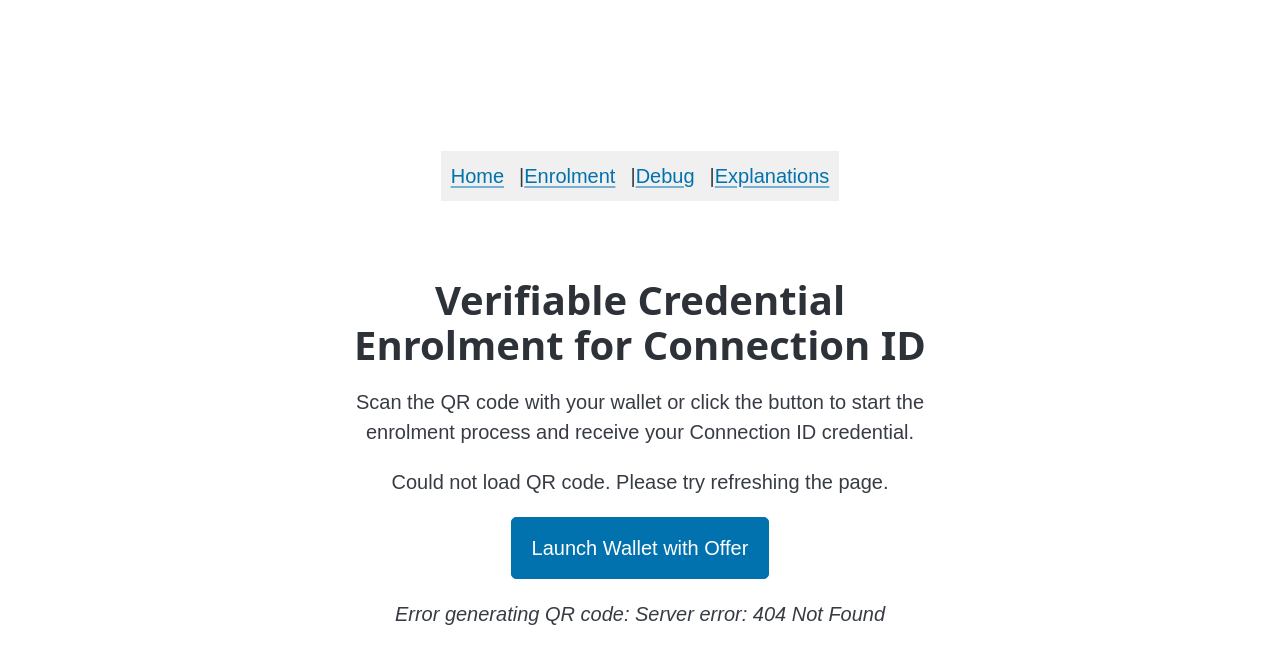
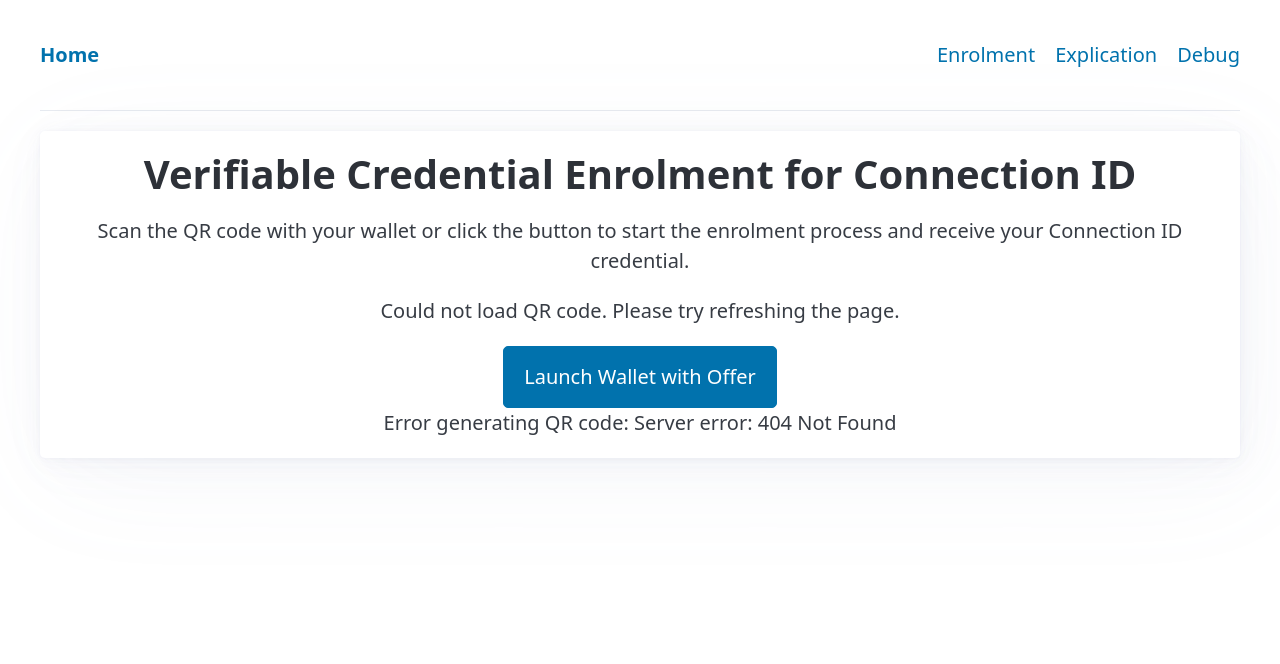
Before and after one commit to SimonGomezUniv/node_eidas, a website: page public/enrolment.html in a window 1280 px wide. Drawn offline with nearby package versions, Linux system fonts and the light colour scheme; no server answers.

Commit message:
Feat UI improvement

```diff
--- a/public/enrolment.html
+++ b/public/enrolment.html
@@ -5,39 +5,35 @@
     <meta name="viewport" content="width=device-width, initial-scale=1.0">
     <title>VC Enrolment</title>
     <link rel="stylesheet" href="https://cdn.jsdelivr.net/npm/@picocss/pico@2/css/pico.min.css">
+
+
     <style>
-        body {
+        .center {
+            flex-direction: column;
             display: flex;
             justify-content: center;
             align-items: center;
-            min-height: 100vh;
-            flex-direction: column;
-            font-family: sans-serif;
-        }
-        main.container {
-            max-width: 600px;
             text-align: center;
-        }
-        #qr-code-offer img {
-            max-width: 300px;
-            margin-top: 20px;
-            margin-bottom: 20px;
-        }
-        #status-message {
-            margin-top: 20px;
-            font-style: italic;
         }
     </style>
 </head>
 <body>
-    <nav id="main-nav" style="padding: 10px; background-color: #f0f0f0; margin-bottom: 15px;">
-        <a href="index.html" style="margin-right: 15px;">Home</a> |
-        <a href="enrolment.html" style="margin-right: 15px;">Enrolment</a> |
-        <a href="debug.html" style="margin-right: 15px;">Debug</a> |
-        <a href="explication.html">Explanations</a>
+    <main class="container">
+    <nav>
+        <ul>
+          <li><strong><a href="/">Home</a></strong></li>
+        </ul>
+        <ul>
+          <li><a href="/enrolment.html">Enrolment</a></li>
+          <li><a href="/explication.html">Explication</a></li>
+          <li><a href="/debug.html">Debug</a></li>
+        </ul>
       </nav>
+
     <hr>
-    <main class="container">
+        <article class="center">
+
+
             <h1>Verifiable Credential Enrolment for Connection ID</h1>
             <p>Scan the QR code with your wallet or click the button to start the enrolment process and receive your Connection ID credential.</p>
 
@@ -46,10 +42,11 @@
             </div>
 
             <button id="launch-wallet-offer">Launch Wallet with Offer</button>
-
             <div id="status-message">
                 <!-- Status messages will be displayed here -->
             </div>
+        </article>
+
     </main>
 
     <script>
```
Also changed, not shown: public/debug.html (+12 -6 lines), public/explication.html (+12 -7 lines), public/index.html (+20 -12 lines), 1 other file. Lines whose indentation alone changed are shown as unchanged.
